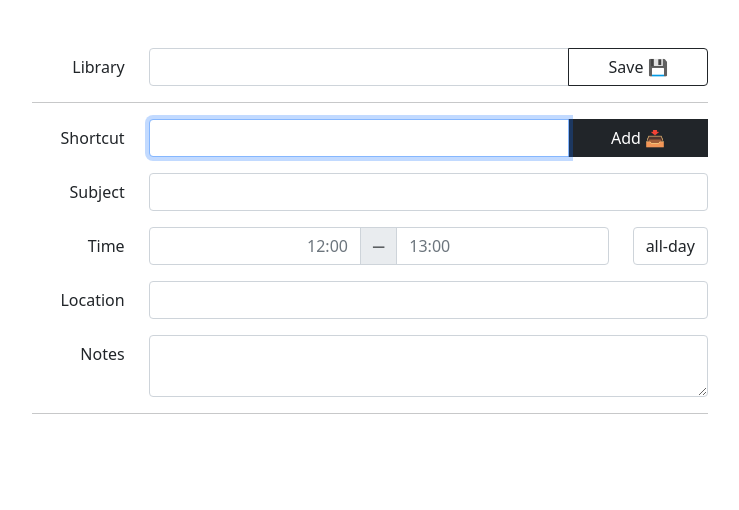
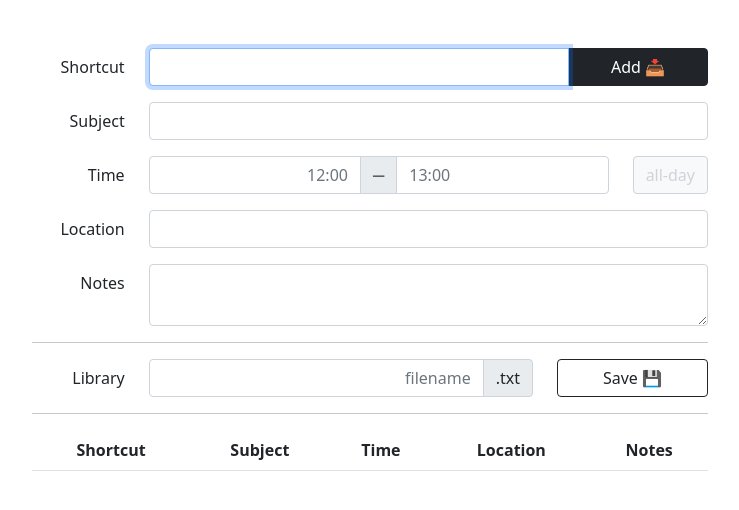
Before and after one commit to urmoi/uCal, a Flask app: page /newlib in a window 1280 px wide. Shown: the part 58-568 px from the top of the page, without its empty margins (270-1009 px from the left). Run offline with Flask 2, Linux system fonts and the light colour scheme; lists and menus that the app fills with data are empty.

Commit message:
Updated saveLib implementation

```diff
--- a/static/script.js
+++ b/static/script.js
@@ -1,19 +1,35 @@
 var libData = {};
 
 function saveLibrary () {
-    console.log(libData);
-    for (let short in libData) {
-        console.log(libData[short]);
-        // for (let key in libData[short]) { console.log(key, libData[short][key]); }
+    let form = document.getElementById("new-lib");
+    if (!checkForm(form)) { return };
+    if (Object.keys(libData).length === 0) { return };
+
+    const filename = document.getElementById("libTitle").value + ".txt";
+
+    var element = document.createElement('a');
+    element.setAttribute('href','data:text/plain;charset=utf-8,' + JSON.stringify(libData));
+    element.setAttribute('download', filename);
+    document.body.appendChild(element);
+    element.click();
+    document.body.removeChild(element);
+
+    form.classList.remove('was-validated');
+}
+
+function checkTitle(input) {
+    if (/^[^\\ \/ : * ? " < > |]+$/.test(input.value)) {
+        input.setCustomValidity("");
+    } else {
+        input.setCustomValidity("invalid title")
     }
 }
 
 function addItem () {
+    let form = document.getElementById("new-item");
+    if (!checkForm(form)) { return }
 
     var itemData = {};
-
-    let form = document.getElementById("new-item");
-    if (!checkForm(form)) { return }
 
     itemData["short"] = document.getElementById("calShort").value;
 
@@ -30,7 +46,7 @@ function addItem () {
     itemData["notes"] = document.getElementById("calNotes").value;
 
 
-    libData[document.getElementById("calShort").value] = itemData;
+    libData[itemData["short"]] = itemData;
 
     resetForm(form);
 }
@@ -70,7 +86,8 @@ function disableTime(disable) {
 }
 
 function updateTable() {
-    document.querySelector("table").classList.remove("visually-hidden");
+    document.getElementById("new-lib-container").classList.remove("visually-hidden");
+
     const old_tbody = document.querySelector("tbody");
     const new_tbody = document.createElement('tbody');
 
--- a/static/styles.css
+++ b/static/styles.css
@@ -4,9 +4,8 @@
 }
 
 .toggle-all-day {
-    color: #212529;
+    color: #ced4da;
     border-color: #ced4da;
-    background-color: #fff;
 }
 
 .btn-check:checked+.toggle-all-day {
@@ -19,7 +18,8 @@
     min-width: 65px!important;
 }
 
-.input-time:disabled {
+.input-time:disabled, .input-time:disabled::placeholder {
+    color: #ced4da;
     background-color: #fff;
 }
 
@@ -41,6 +41,7 @@ input.is-used:focus {
 
 .used-tooltip {
     display: none!important;
+    color: black!important;
     background-color: var(--bs-warning)!important;
 }
 
--- a/templates/newlib.html
+++ b/templates/newlib.html
@@ -6,31 +6,19 @@
 
 {% block main %}
     <div class="w-700px container-sm">
-        <form class="text-start text-sm-end" id="new-lib" novalidate>
-            <div class="row mb-3">
-                <label class="col-sm-2 col-form-label" for="libTitle">Library</label>
-                <div class="col">
-                    <div class="input-group">
-                        <input class="form-control" id="libTitle" name="libTitle" type="text">
-                        <button class="col-sm-3 btn btn-outline-dark" type="button" id="libSave" onclick="saveLibrary()">Save 💾</button>
-                    </div>
-                </div>
-            </div>
-        </form>
-            <hr>
         <form class="text-start text-sm-end needs-validation" id="new-item" novalidate>
             <div class="row mb-3">
                 <label class="col-sm-2 col-form-label" for="calShort">Shortcut</label>
                 <div class="col position-relative">
                     <div class="input-group has-validation">
                         <input class="form-control" id="calShort" name="calShort" type="text" autofocus autocomplete="off" required>
-                        <button class="col-sm-3 btn btn-dark" type="button" id="calAdd">Add 📥</button>
                         <div class="invalid-tooltip">
                             Please choose a unique shortcut key.
                         </div>
                         <div class="invalid-tooltip used-tooltip">
                             Shortcut already used, you will overwrite it.
                         </div>
+                        <button class="col-sm-3 btn btn-dark" type="button" id="calAdd">Add 📥</button>
                     </div>
                 </div>
             </div>
@@ -76,10 +64,31 @@
                 </div>
             </div>
         </form>
+    </div>
+
+    <div class="w-700px container-sm " id="new-lib-container">
 
         <hr>
 
-        <table class="table table-striped visually-hidden">
+        <form class="text-start text-sm-end needs-validation" id="new-lib" novalidate>
+            <div class="row">
+                <label class="col-sm-2 col-form-label" for="libTitle">Library</label>
+                <div class="col flex-nowrap input-group has-validation mb-3 mb-sm-0">
+                    <input class="form-control text-end" id="libTitle" name="libTitle" type="text" autocomplete="off" placeholder="filename" required>
+                    <div class="invalid-tooltip">
+                        Please choose a name for this Library.
+                    </div>
+                    <span class="input-group-text">.txt</span>
+                </div>
+                <div class="col-sm-3">
+                    <button class="btn btn-outline-dark w-100" type="button" id="libSave">Save 💾</button>
+                </div>
+            </div>
+        </form>
+
+        <hr>
+
+        <table class="table table-striped">
             <thead>
               <tr>
                 <th scope="col">Shortcut</th>
@@ -98,6 +107,9 @@
 
     <script>
         const saveButton = document.getElementById("libSave");
+        saveButton.addEventListener("click", () => saveLibrary());
+
+        document.getElementById("libTitle").addEventListener("input", e => { checkTitle(e.srcElement) });
 
         const addButton = document.getElementById("calAdd");
         addButton.addEventListener("click", () => addItem());
```
